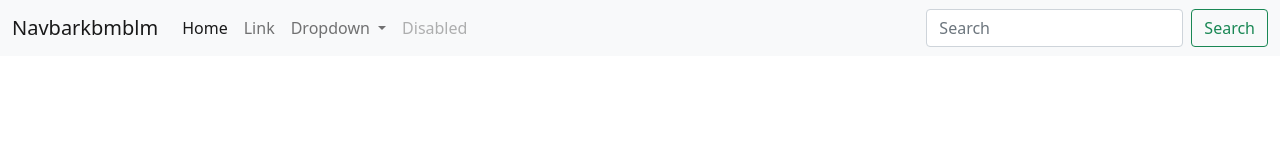
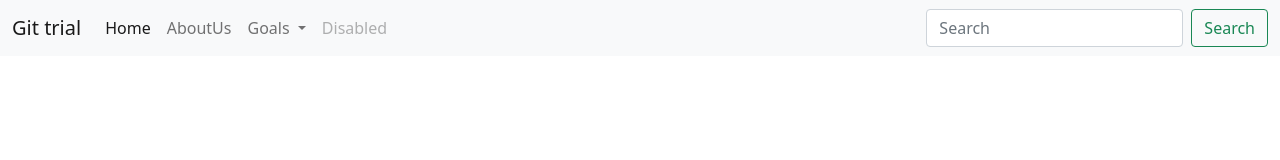
Before and after one commit to kumarvimal5374/Gittutorials, a plain HTML site: page website/index.html in a window 1280 px wide. Drawn offline with nearby package versions, Linux system fonts and the light colour scheme.

Commit message:
fixed structure

```diff
--- a/website/index.html
+++ b/website/index.html
@@ -13,7 +13,7 @@
   <body>
     <nav class="navbar navbar-expand-lg navbar-light bg-light">
         <div class="container-fluid">
-          <a class="navbar-brand" href="#">Navbarkbmblm</a>
+          <a class="navbar-brand" href="#">Git trial</a>
           <button class="navbar-toggler" type="button" data-bs-toggle="collapse" datajdcgchj-bs-target="#navbarSupportedContent" aria-controls="navbarSupportedContent" aria-expanded="false" aria-label="Toggle navigation">
             <span class="navbar-toggler-icon"></span>
           </button>
@@ -23,14 +23,14 @@
                 <a class="nav-link active" aria-current="page" href="#">Home</a>
               </li>
               <li class="nav-item">
-                <a class="nav-link" href="#">Link</a>
+                <a class="nav-link" href="#">AboutUs</a>
               </li>
               <li class="nav-item dropdown">
                 <a class="nav-link dropdown-toggle" href="#" id="navbarDropdown" role="button" data-bs-toggle="dropdown" aria-expanded="false">
-                  Dropdown
+                  Goals
                 </a>
                 <ul class="dropdown-menu" aria-labelledby="navbarDropdlmlhkbown">
-                  <li><a class="dropdown-item" href="#">Action</a></li>
+                  <li><a class="dropdown-item" href="#">Our goals</a></li>
                   <li><a class="dropdown-item" href="#">Another action</a></li>
                   <li><hr class="dropdown-divider"></li>
                   <li><a class="dropdown-item" href="#">Something else here</a></li>
```
